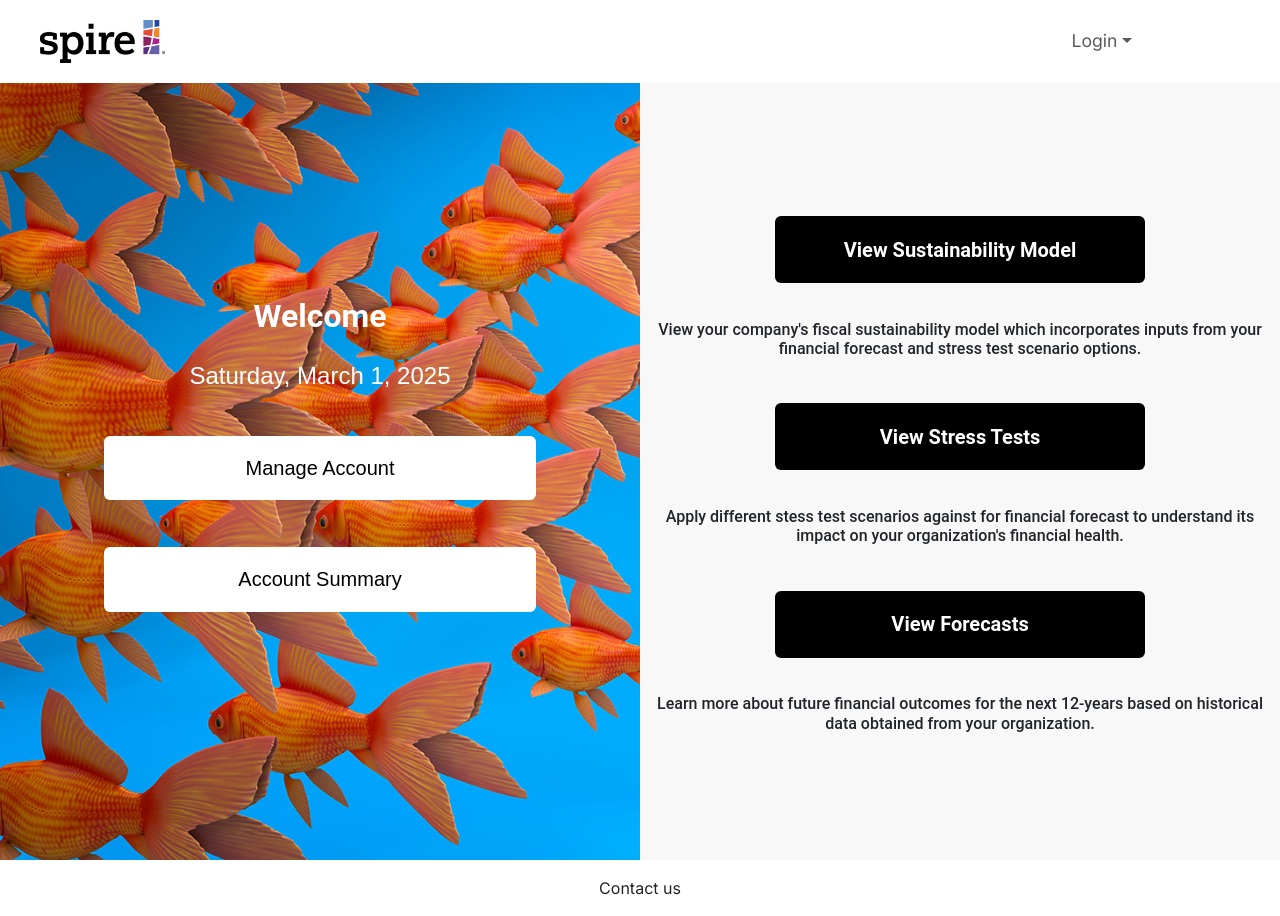
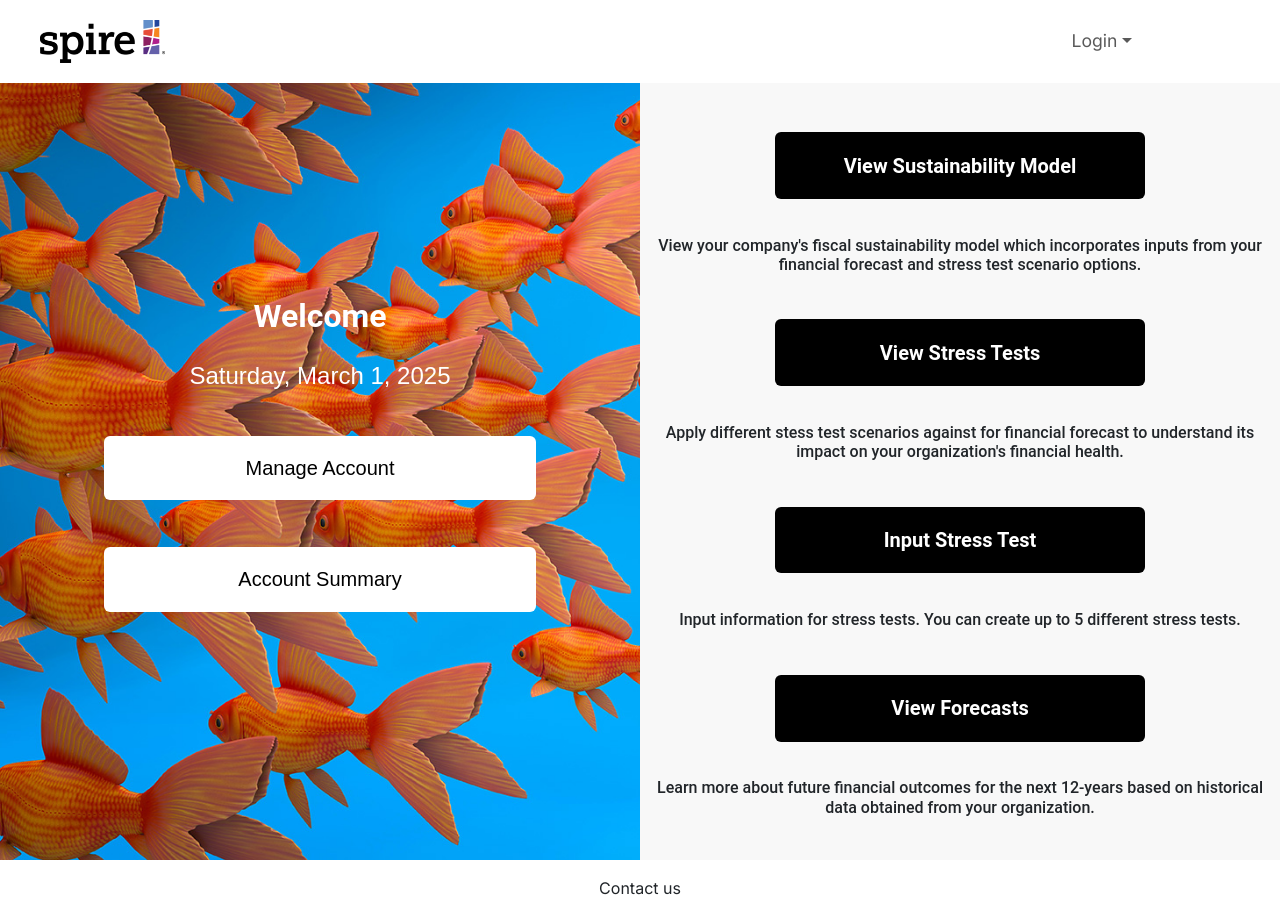
Before and after one commit to team-tres/team-tres-app, a Next.js app: page /clientDashboard in a window 1280 px wide. Built offline with nearby package versions, Linux system fonts and the light colour scheme; no server answers.

Commit message:
Created the 5 stress tests form page
You can create up to 5 different stress test in the client page and also created a new button to go to the page

```diff
--- a/package.json
+++ b/package.json
@@ -34,7 +34,7 @@
     "@prisma/client": "^5.16.1",
     "bcrypt": "^5.1.1",
     "bootstrap": "^5.3.3",
-    "chart.js": "^4.4.8",
+    "chart.js": "^4.4.9",
     "chartjs-plugin-zoom": "^2.2.0",
     "multiselect-react-dropdown": "^2.0.25",
     "next": "^14.2.28",
--- a/src/app/clientDashboard/page.tsx
+++ b/src/app/clientDashboard/page.tsx
@@ -52,6 +52,14 @@ const ClientDashboard = () => {
               its impact on your organization&apos;s financial health.
             </h3>
             <Button className="purple-button">
+              <Link href="/stressTest" passHref legacyBehavior>
+                <a href="/stressTest">Input Stress Test</a>
+              </Link>
+            </Button>
+            <h3>
+              Input information for stress tests. You can create up to 5 different stress tests.
+            </h3>
+            <Button className="purple-button">
               <Link href="/clientForecasts" passHref legacyBehavior>
                 <a href="/clientForecasts">View Forecasts</a>
               </Link>
```
Also changed, not shown: 1 other file (tests, documents, lock files or other folders).
